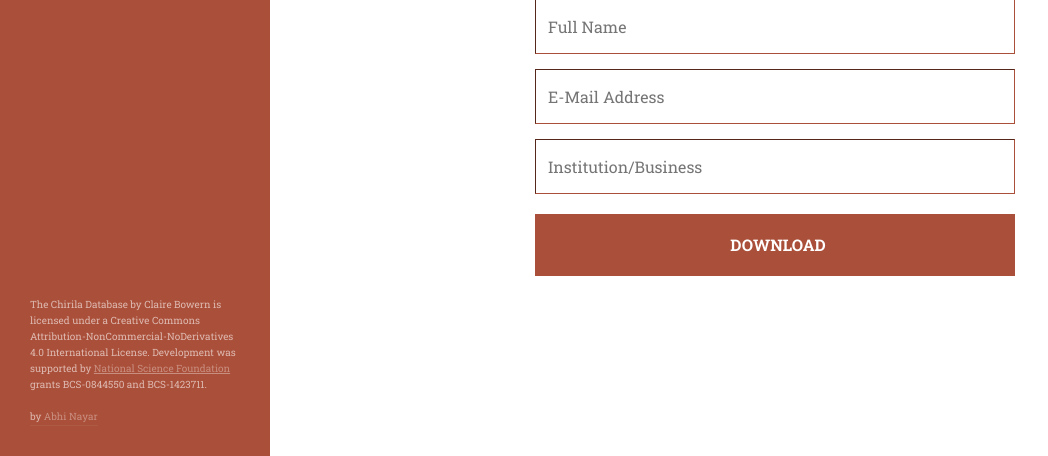
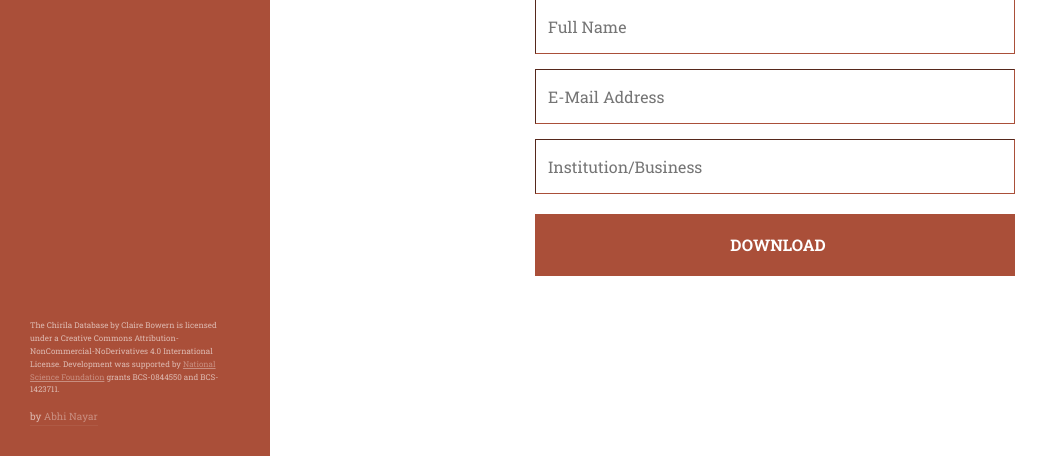
Before and after one commit to YaleDHLab/chirila, a Node server app: page /download in a window 1280 px wide. Shown: the part 1081-1537 px from the top of the page, without its empty margins (0-1048 px from the left). Run offline with Node 20, Linux system fonts and the light colour scheme; some libraries are stand-ins or nearby versions.

Commit message:
fixed images

```diff
--- a/public/css/main.css
+++ b/public/css/main.css
@@ -159,7 +159,7 @@ h1, h1 a {
 .sidebar .copyright, .sidebar .copyright a {
     color: #fff;
     opacity: 0.6;
-    font-size: 10px;
+    font-size: 8px;
     line-height: 1.6em;
 }
 .sidebar .dev,
```
Also changed, not shown: public/images/headers/downloadHeader.jpg, public/images/headers/indexHeader.jpg, public/images/headers/languageHeader.jpg, public/images/headers/languageSubHeader.jpg, public/images/headers/reconstructionsHeader.jpg, public/images/headers/wordsHeader.jpg, 2 other files.
